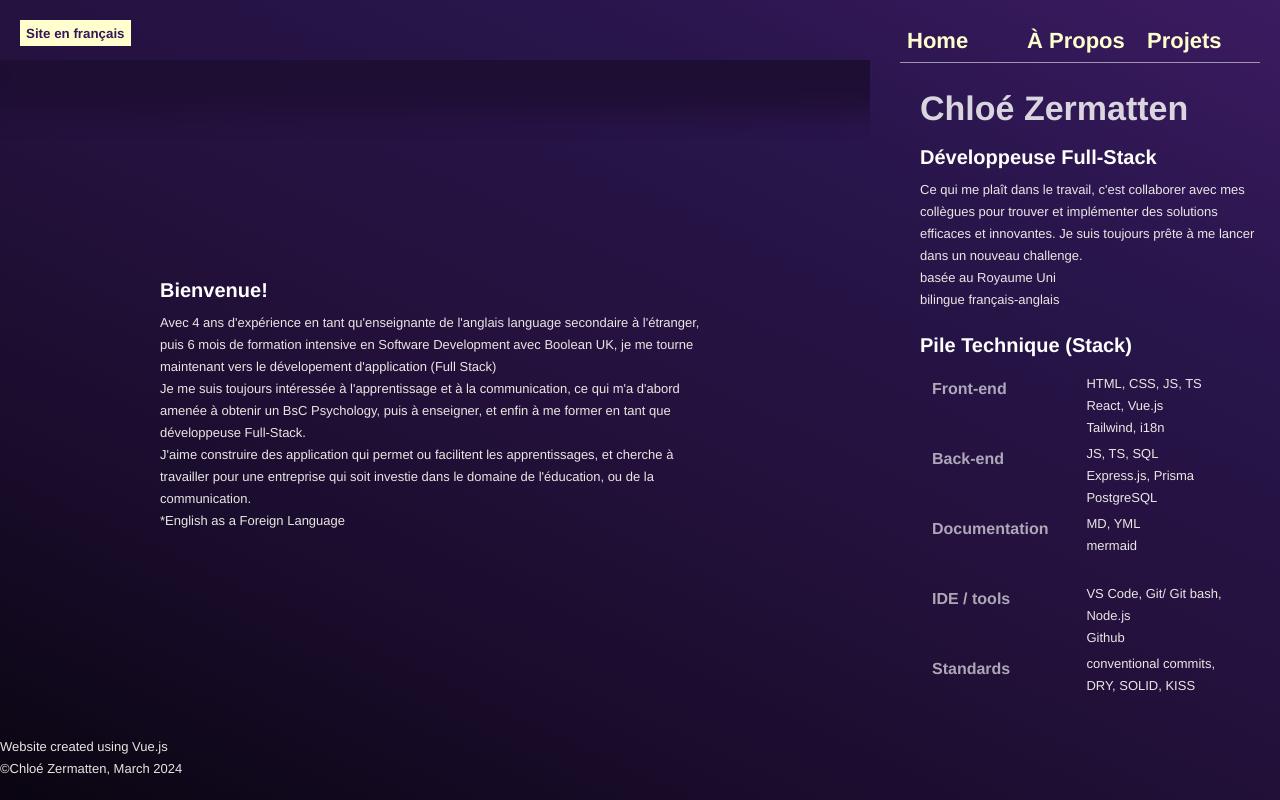
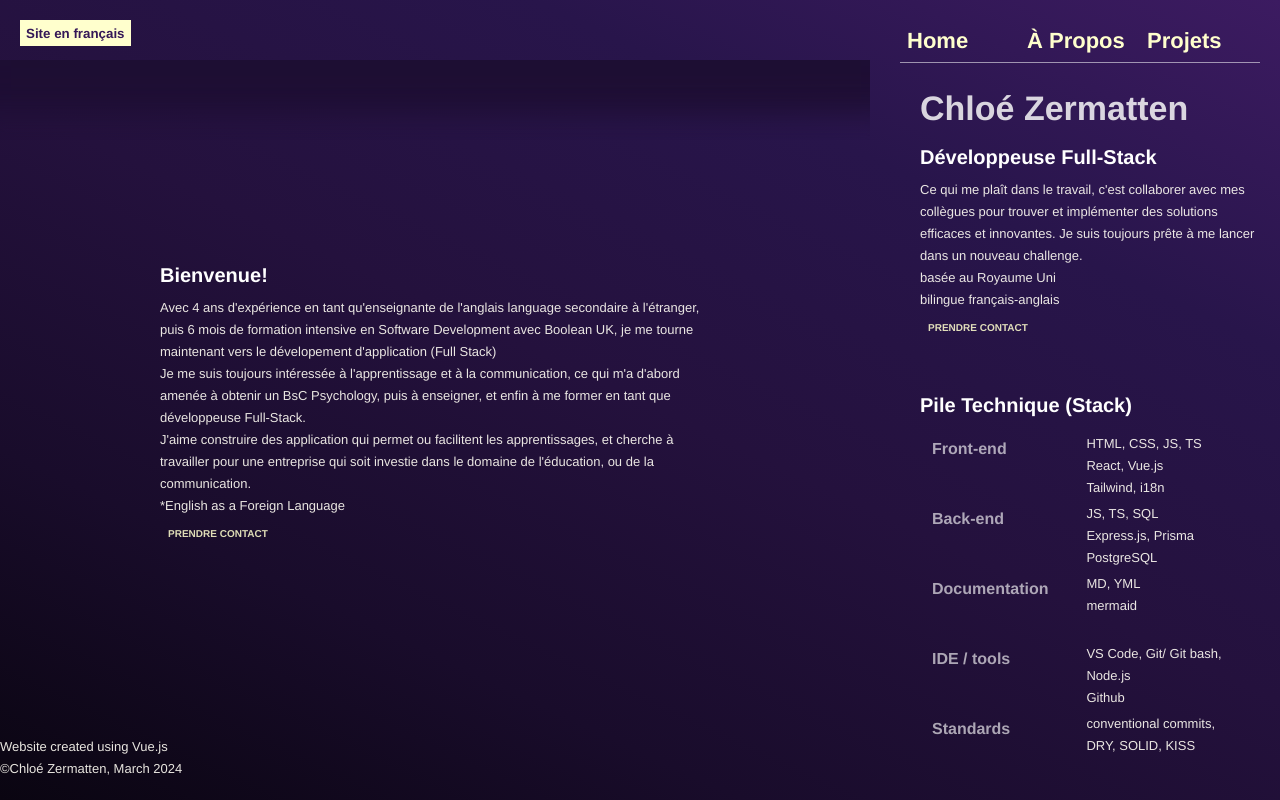
Before and after one commit to Chloe070196/my-portfolio, a Vue app: page / in a window 1280 px wide. Built offline with nearby package versions, Linux system fonts and the light colour scheme.

Commit message:
feat: router/ links to contact form

```diff
--- a/src/components/AboutSection.vue
+++ b/src/components/AboutSection.vue
@@ -4,17 +4,19 @@ import { inject } from 'vue';
 const { global: { t } } = inject('i18n')
 </script>
 <template>
-    <section>
+    <section id="about-section">
         <h1>Chloé Zermatten</h1>
         <h2>{{ t('softDev') }}</h2>
         <p>{{ t('aboutJobPreference') }}</p>
         <p>{{ t('based') }}</p>
         <p>{{ t('proficiency') }}</p>
+    <RouterLink class="contact-link" to="/contact" ><strong>{{ t('getInTouch') }}</strong></RouterLink>
     </section>
 </template>
 <style scoped>
 section {
     padding-left: 20px;
-    height: 260px;
+    height: 320px;
+    position: relative;
 }
 </style>
--- a/src/router/index.ts
+++ b/src/router/index.ts
@@ -17,6 +17,11 @@ const router = createRouter({
       path: '/projects',
       name: 'projects',
       component: () => import('../views/projects/ProjectsView.vue')
+    },
+    {
+      path: '/contact',
+      name: 'contact',
+      component: () => import('../views/contact/ContactView.vue')
     }
   ]
 })
--- a/src/views/home/HomeView.vue
+++ b/src/views/home/HomeView.vue
@@ -1,4 +1,5 @@
 <script setup lang="ts">
+import { RouterLink } from 'vue-router';
 import { inject } from 'vue';
 // @ts-ignore
 const { global: { t } } = inject('i18n')
@@ -13,6 +14,7 @@ const { global: { t } } = inject('i18n')
     <p>{{ t('aboutMotivation') }}</p>
     <p>{{ t('aboutEmployeurPreference') }}</p>
     <p>*English as a Foreign Language</p>
+    <RouterLink to="/contact" class="contact-link"><strong>{{ t('getInTouch') }}</strong></RouterLink>
   </section>
 </template>
 
@@ -20,5 +22,6 @@ const { global: { t } } = inject('i18n')
 section {
   padding: 32px;
   width: 560px;
+  position: relative;
 }
 </style>
```
